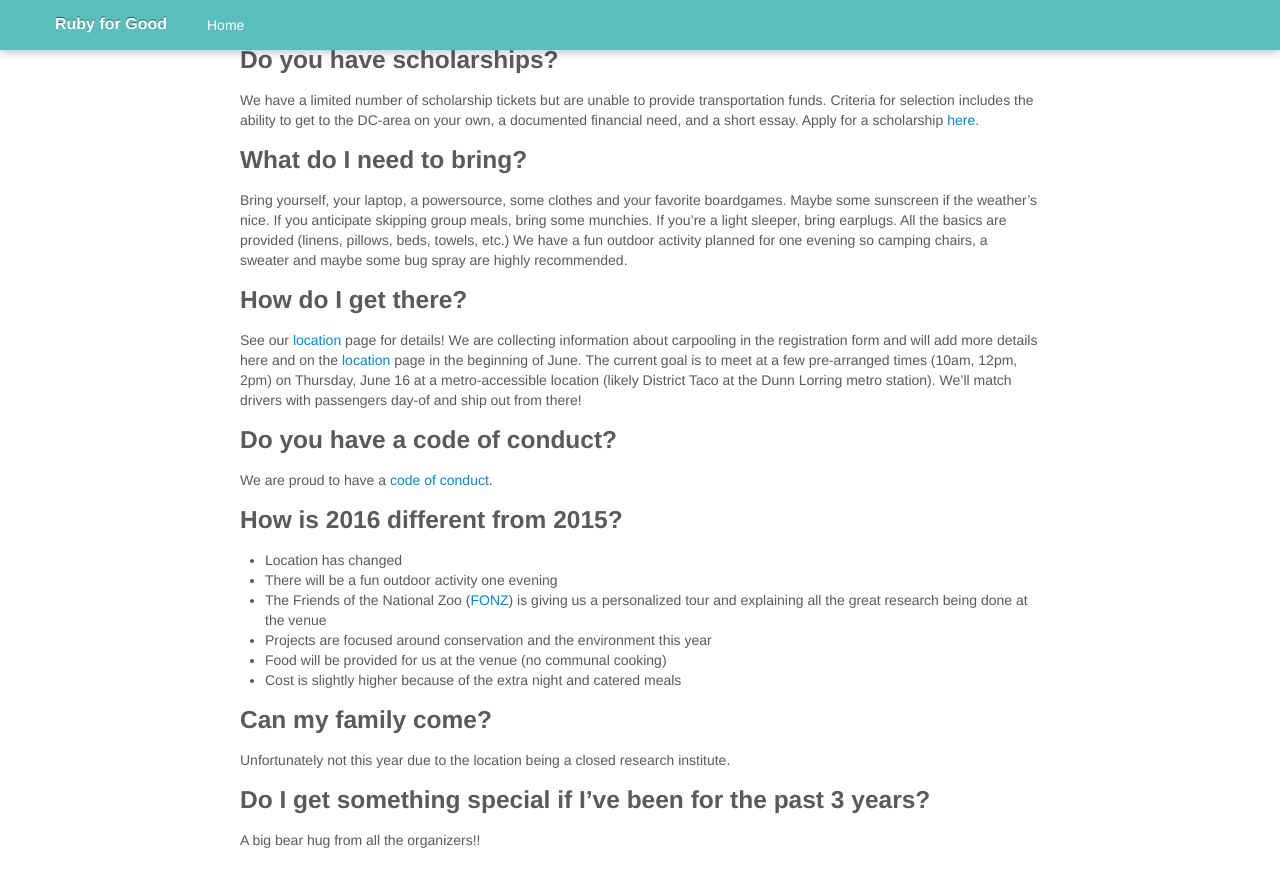
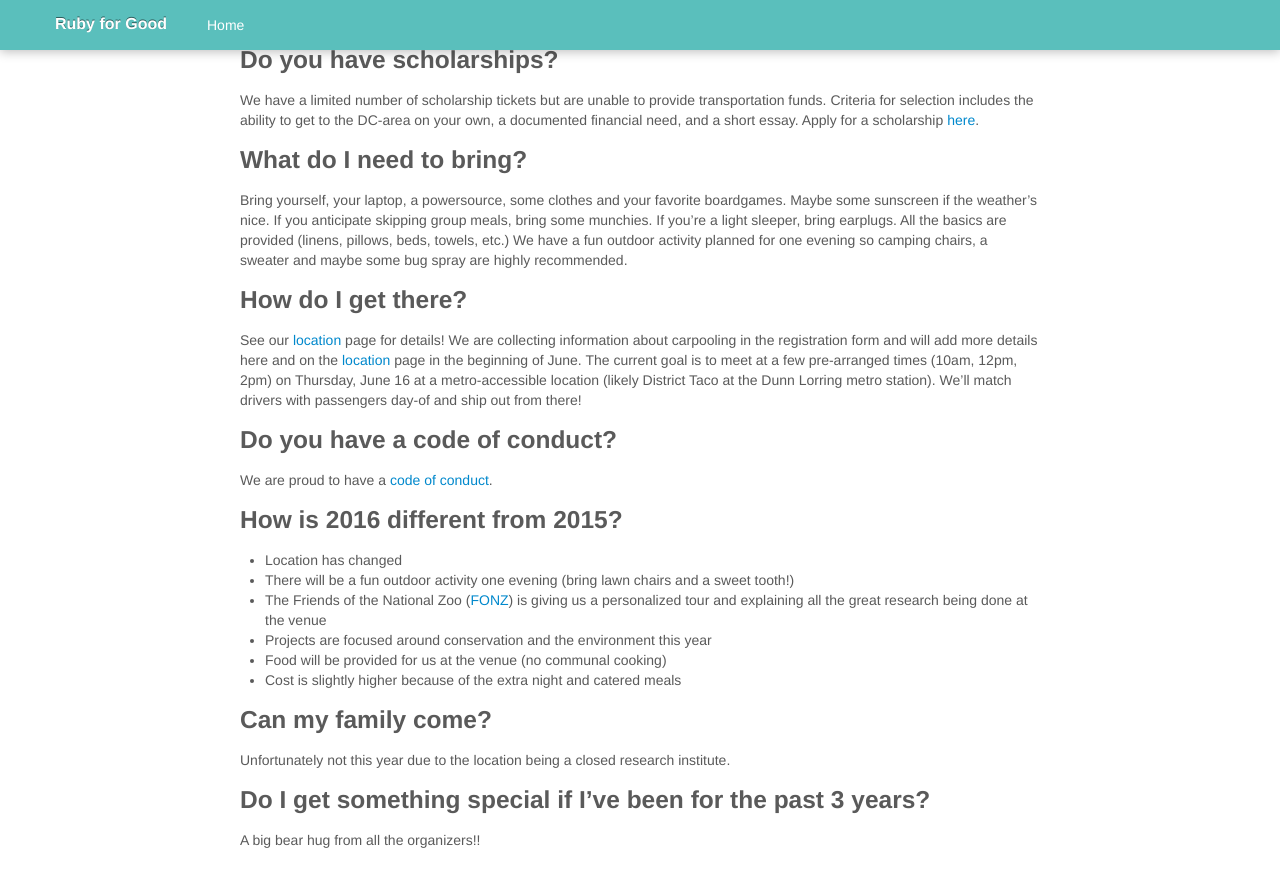
Before and after one commit to rubyforgood/rubyforgood.org--old, a Jekyll site: the page built from faq.md, in a window 1280 px wide and 900 px high, scrolled down 2780 px. Shown: the top 887 px of the window. Built offline with Jekyll 4.4.1, drawn with Linux system fonts in a browser that asks for light colours.

Commit message:
add stuff

```diff
--- a/faq.md
+++ b/faq.md
@@ -127,7 +127,7 @@ We are proud to have a <a href="/coc">code of conduct</a>.
 ### How is 2016 different from 2015?
 
 * Location has changed
-* There will be a fun outdoor activity one evening
+* There will be a fun outdoor activity one evening (bring lawn chairs and a sweet tooth!)
 * The Friends of the National Zoo ([FONZ](https://nationalzoo.si.edu/JoinFonz/join.cfm)) is giving us a personalized tour and explaining all the great research being done at the venue
 * Projects are focused around conservation and the environment this year
 * Food will be provided for us at the venue (no communal cooking)
```
